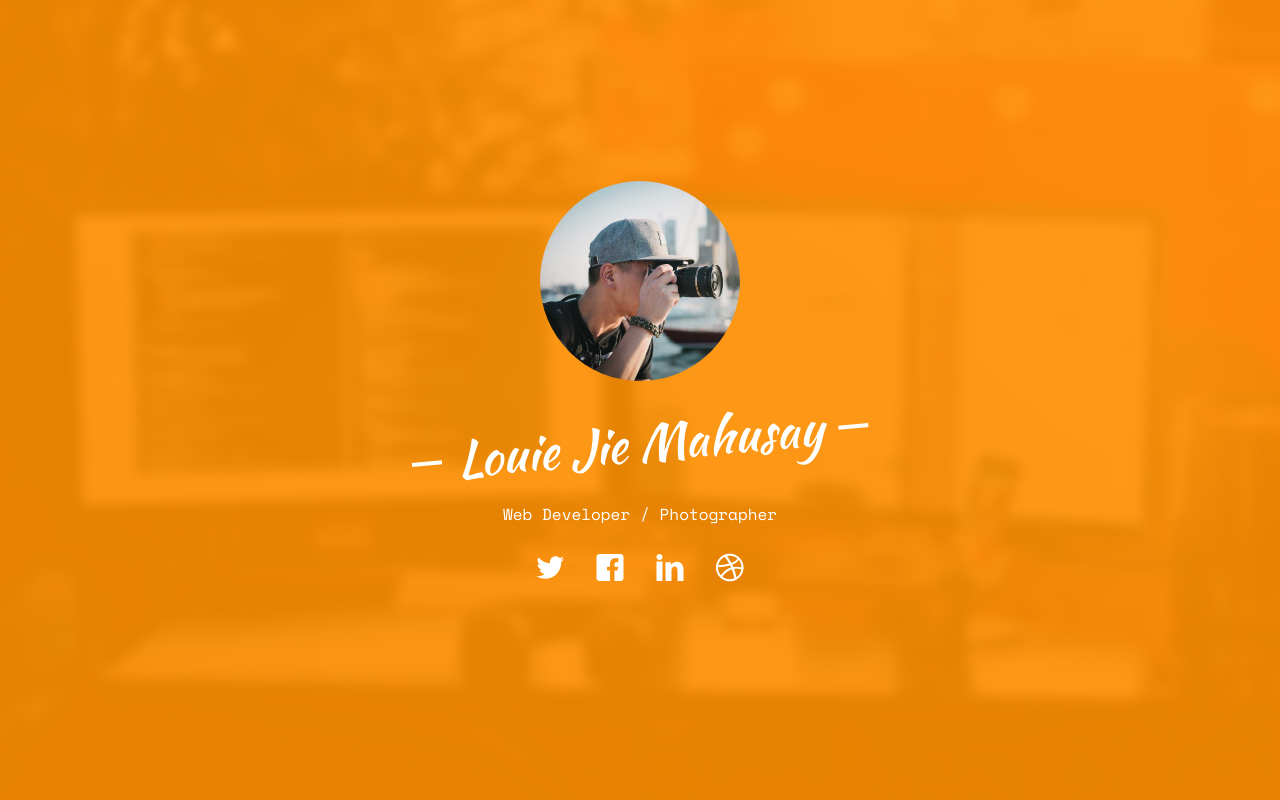
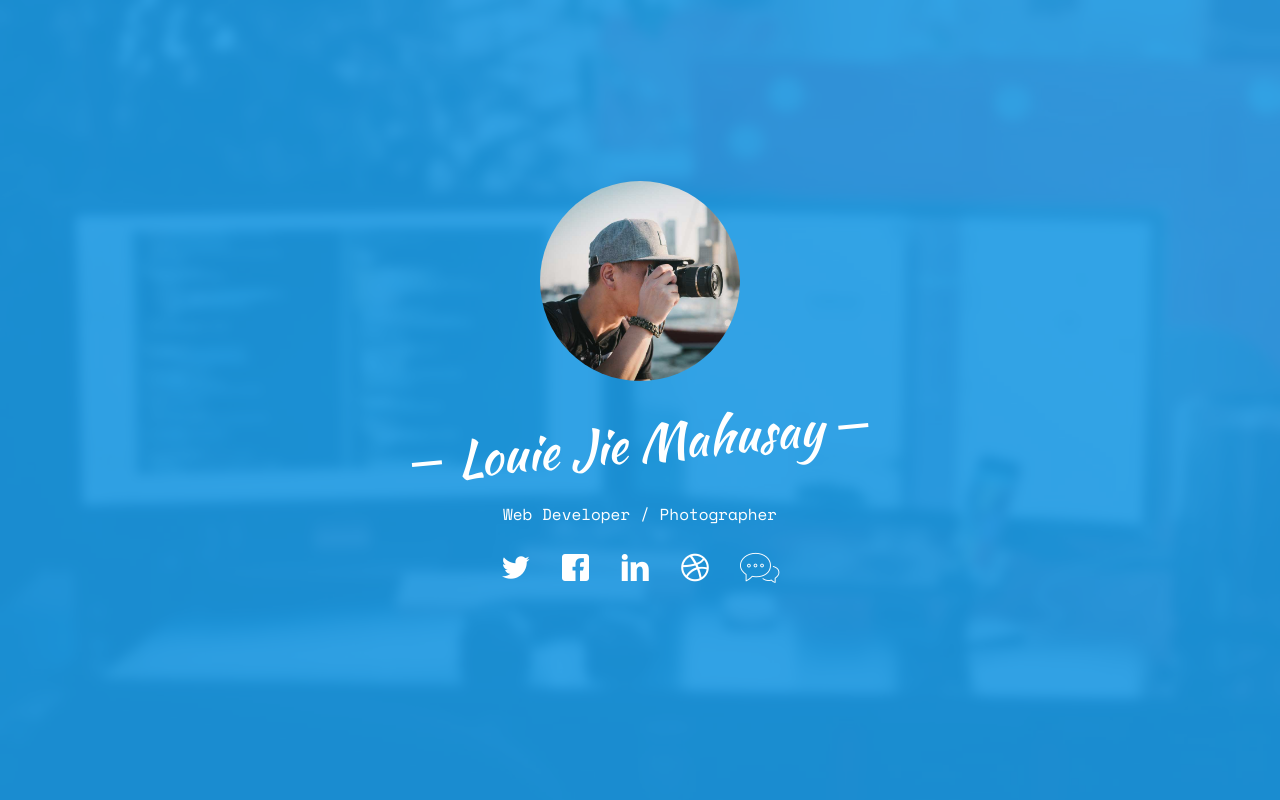
Before and after one commit to pablins/profileFrontGit, a plain HTML site: page index.html in a window 1280 px wide. Shown: the top 800 px of the page. Drawn offline with nearby package versions, Linux system fonts and the light colour scheme; some packages are replaced by stand-ins of ours; no server answers; files whose address does not match are found by name.

Commit message:
Se agrega un nuevo icono y se cambia el color de fondo a azul en la página principal

```diff
--- a/css/style.css
+++ b/css/style.css
@@ -100,7 +100,7 @@ h1, h2, h3, h4, h5, h6, figure {
   bottom: 0;
   left: 0;
   right: 0;
-  background: rgba(255, 144, 0, 0.9);
+  background: rgba(29, 156, 230, 0.9);
 }
 #fh5co-header .display-t,
 .fh5co-cover .display-t {
--- a/index.html
+++ b/index.html
@@ -76,6 +76,7 @@
 									<li><a href="#"><i class="icon-facebook2"></i></a></li>
 									<li><a href="#"><i class="icon-linkedin2"></i></a></li>
 									<li><a href="#"><i class="icon-dribbble2"></i></a></li>
+									<li><a href="#"><i class="icon-chat"></i></a></li>
 								</ul>
 							</p>
 						</div>
```
